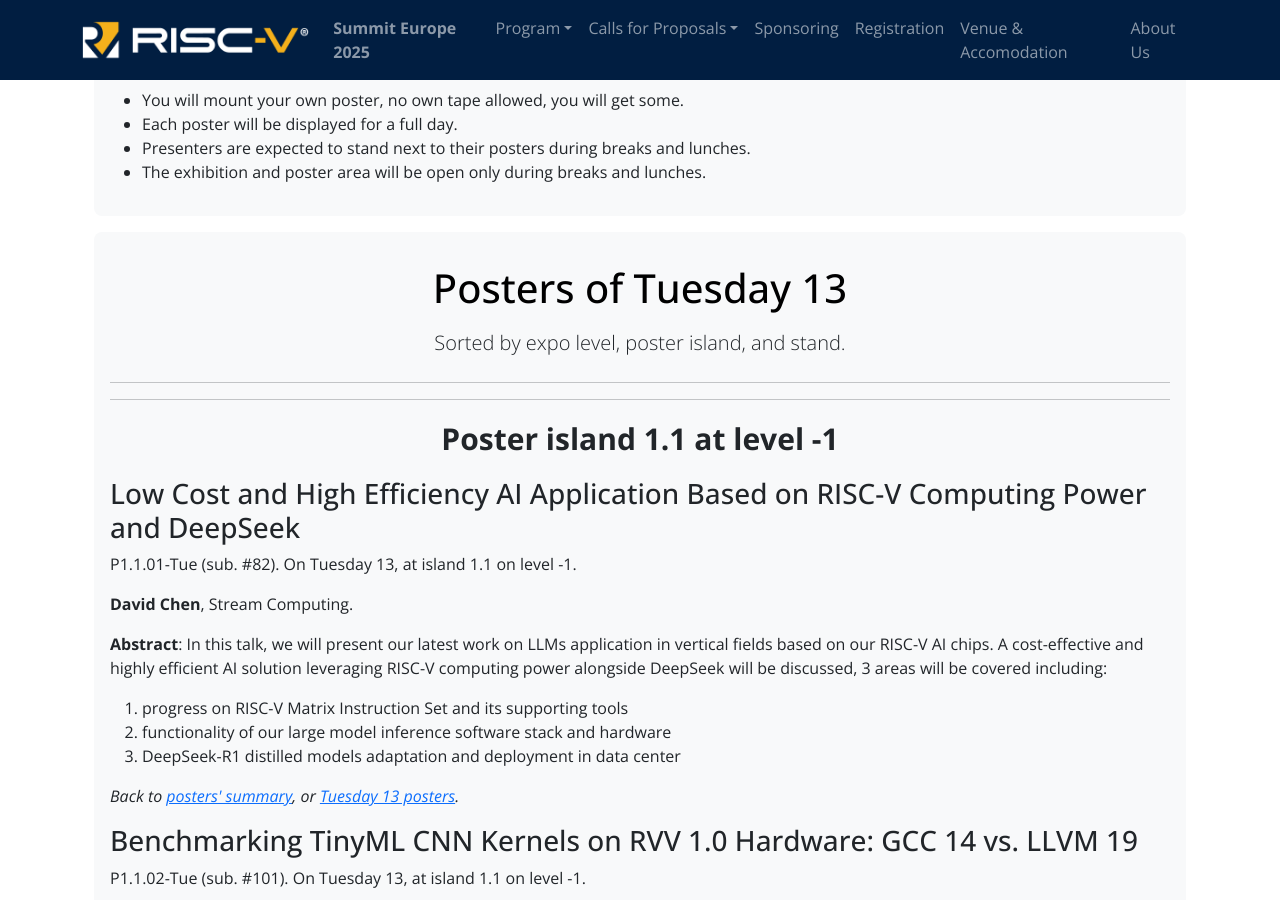
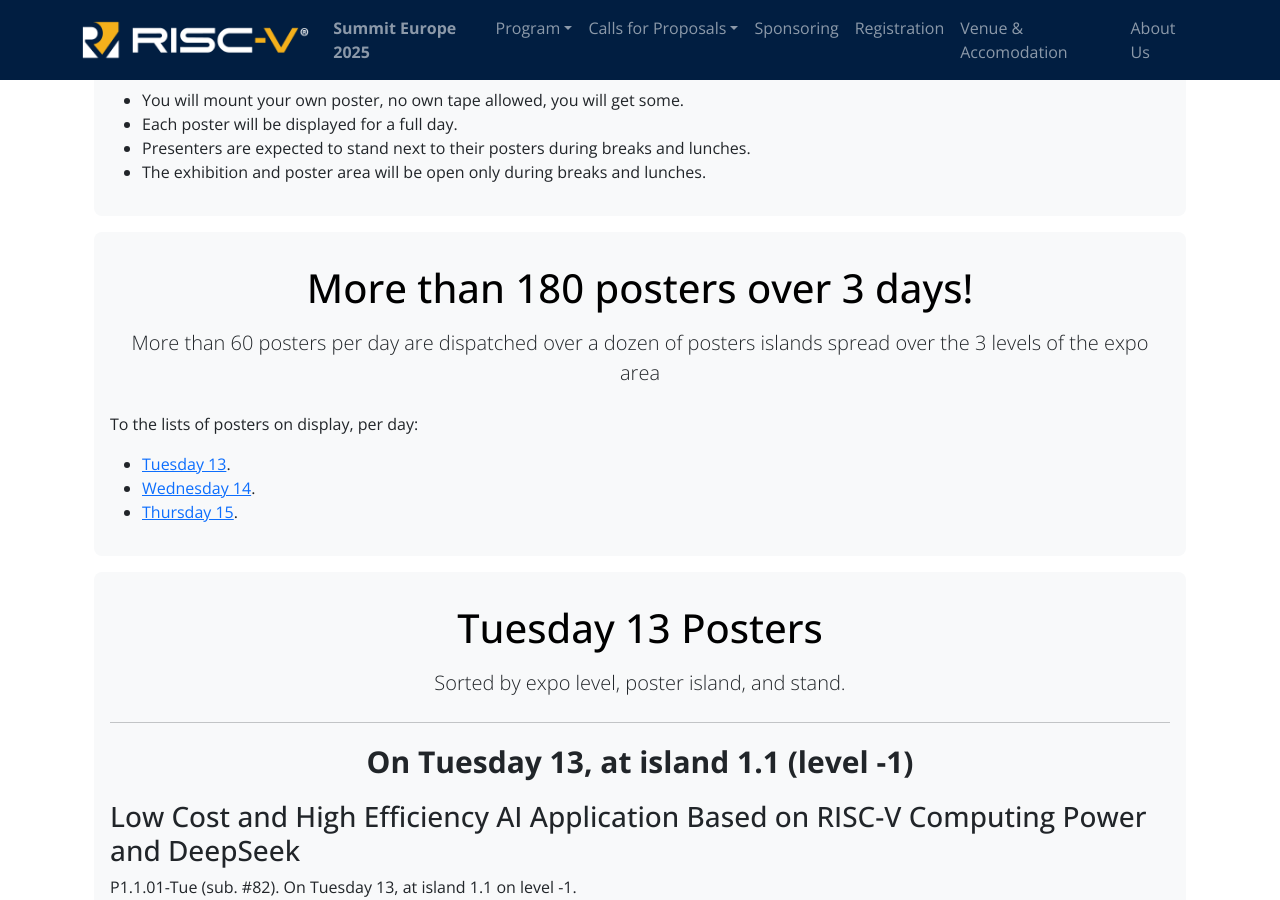
Before and after one commit to riscv-europe/summit-website-development, a Jekyll site: the page built from summit/2025/posters.md, in a window 1280 px wide and 900 px high, scrolled down 353 px. Built offline with Jekyll 4.4.1, drawn with Linux system fonts in a browser that asks for light colours; some of the changed text lies outside the part shown.

Commit message:
Fix: improve wording.

```diff
--- a/_includes/summit25posters-of-day.md
+++ b/_includes/summit25posters-of-day.md
@@ -8,8 +8,7 @@
 {% unless standsOfIsland.size == 0 %}
 
 <hr>
-<hr>
-<p align="center" style="font-weight: bold; font-size: 1.875em">Poster island {{ island.Island }} at level {{ island.Level  }}</p>
+<p align="center" style="font-weight: bold; font-size: 1.875em">On {{ dayLong }}, at island {{ island.Island }} (level {{ island.Level }})</p>
 
 {% for stand in standsOfIsland %}
 
--- a/summit/2025/posters.md
+++ b/summit/2025/posters.md
@@ -28,15 +28,31 @@
 
 {% include jumboboxend.html %}
 
+{% include jumboboxstart.html
+    title = "More than 180 posters over 3 days!"
+    lead = "More than 60 posters per day are dispatched over a dozen of posters islands spread over the 3 levels of the expo area"
+	id = "summary"
+%}
+
+To the lists of posters on display, per day:
+<ul>
+<li><a href="#Tue">Tuesday 13</a>.</li>
+<li><a href="#Wed">Wednesday 14</a>.</li>
+<li><a href="#Thu">Thursday 15</a>.</li>
+</ul>
+
+{% include jumboboxend.html %}
+
+
 {% assign posters_pure           = site.data.summit25posters | where: 'Acceptance Status', 'Accept as poster' %}
 {% assign presentation_technical = site.data.summit25posters | where: 'Acceptance Status', 'Accept as presentation' %}
 {% assign presentation_industry  = site.data.summit25posters | where: 'Acceptance Status', 'Accept as presentation (industry)' %}
-
 {% assign posters = posters_pure | concat: presentation_technical | concat: presentation_industry %}
 
 {% include jumboboxstart.html
-    title = "Posters of Tuesday 13"
+    title = "Tuesday 13 Posters"
     lead =  "Sorted by expo level, poster island, and stand."
+	id =    "Tue"
 %}
 
 {% assign day = "Tue" %}
```
Also changed, not shown: other parts of summit/2025/posters.md (+4 -2 lines).
